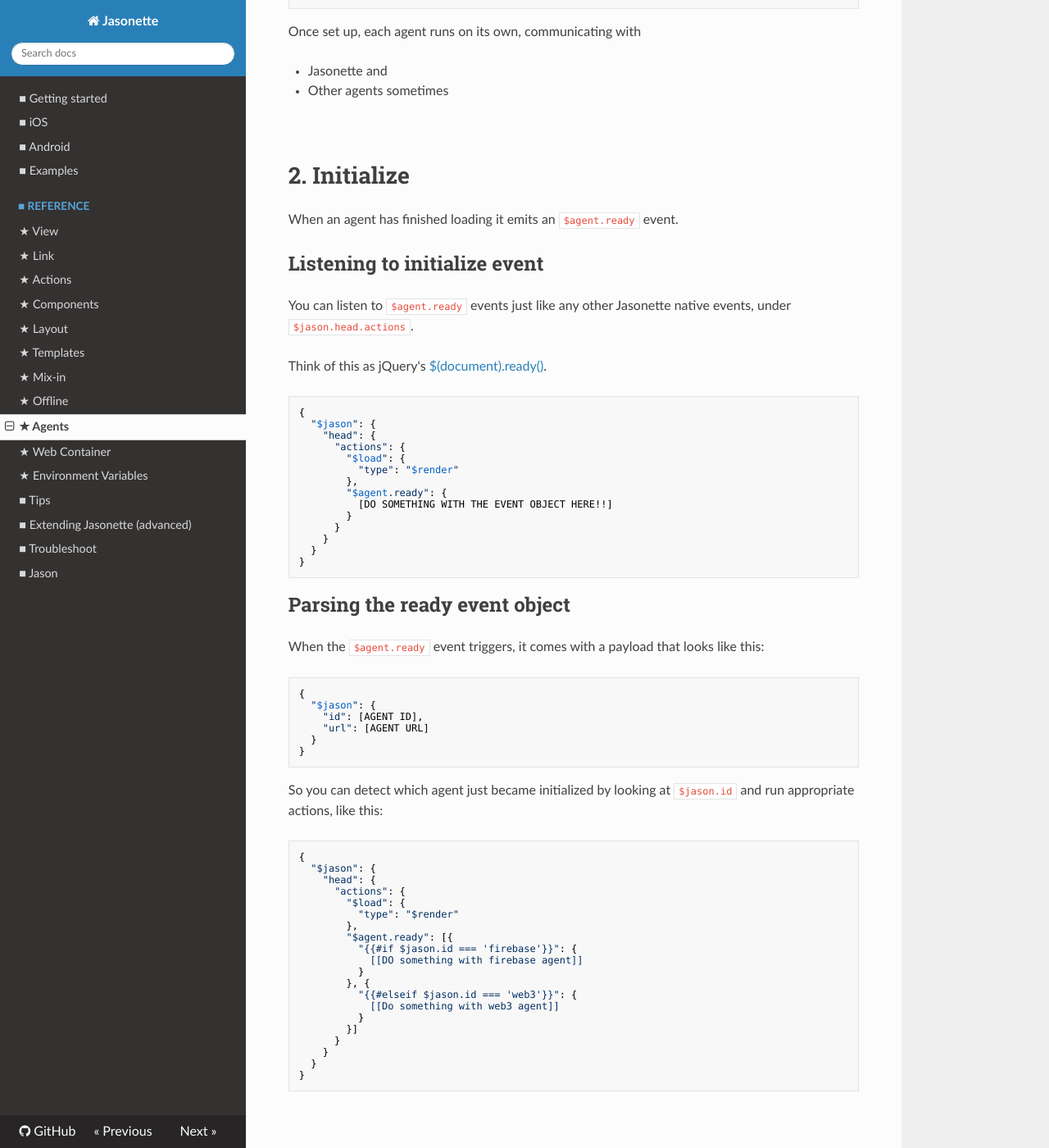
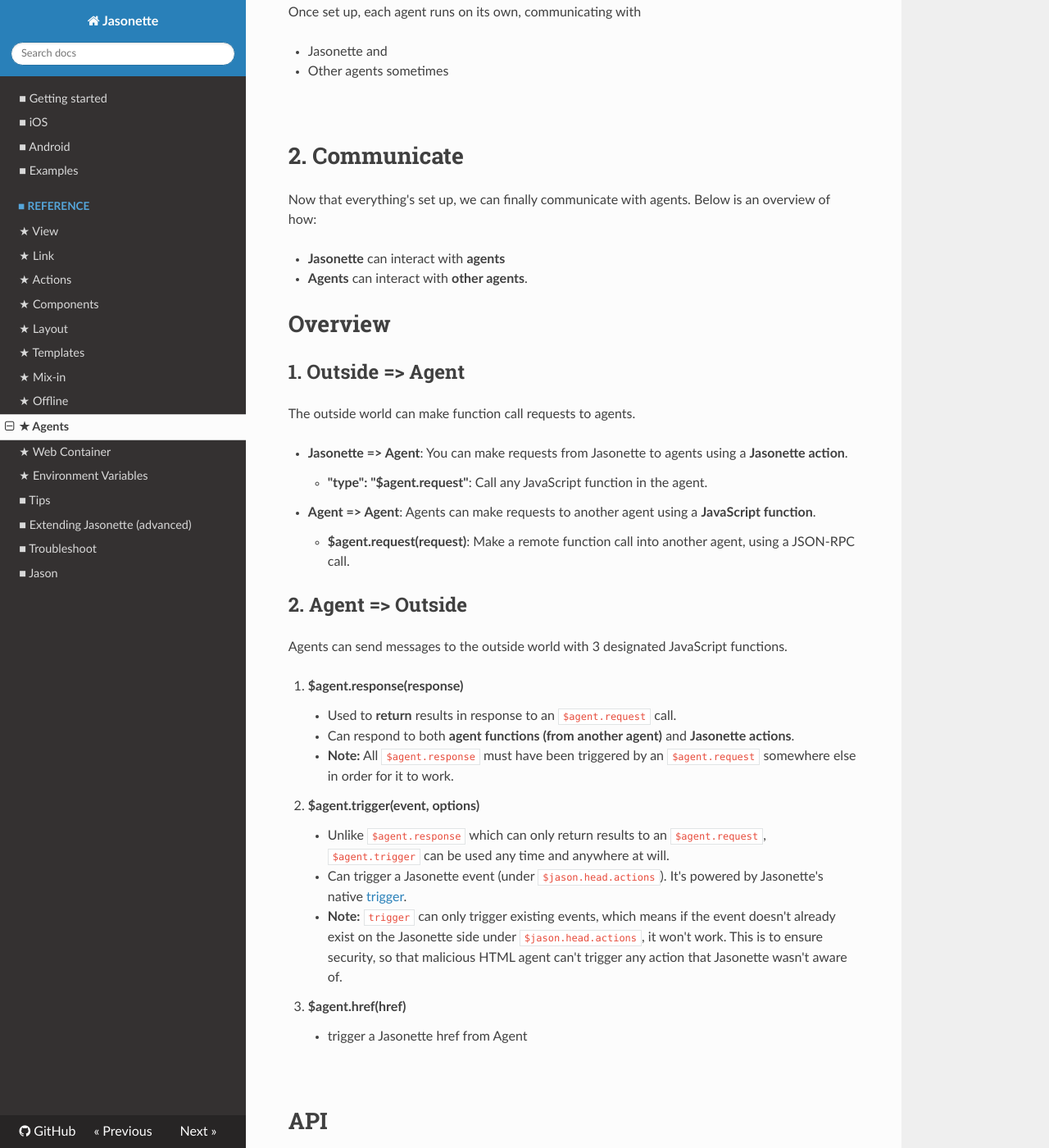
Before and after one commit to Jasonette/documentation, an MkDocs documentation site: the page built from docs/agents.md, in a window 1280 px wide and 1400 px high, scrolled down 6383 px. Shown: the whole window at 82% size. Built offline with MkDocs 1.6.1, drawn with Linux system fonts in a browser that asks for light colours; nearby versions of some CDN libraries; old or Windows-style settings are respelled for this version of MkDocs; some of the changed text lies outside the part shown.

Commit message:
Remove $agent.ready event

````diff
--- a/docs/agents.md
+++ b/docs/agents.md
@@ -176,7 +176,6 @@
 This documentation discusses:
 
 1. **Declare**: How to declare agents
-2. **Initialize**: How to listen to events emitted by agents
 2. **Communicate**: How to communicate with agents
 
 # 1. Declare
@@ -235,76 +234,7 @@
 
 <br>
 
-
-# 2. Initialize
-
-When an agent has finished loading it emits an `$agent.ready` event.
-
-## Listening to initialize event
-
-You can listen to `$agent.ready` events just like any other Jasonette native events, under `$jason.head.actions`.
-
-Think of this as jQuery's [$(document).ready()](https://learn.jquery.com/using-jquery-core/document-ready/).
-
-```
-{
-  "$jason": {
-    "head": {
-      "actions": {
-        "$load": {
-          "type": "$render"
-        },
-        "$agent.ready": {
-          [DO SOMETHING WITH THE EVENT OBJECT HERE!!]
-        }
-      }
-    }
-  }
-}
-```
-
-## Parsing the ready event object
-
-When the `$agent.ready` event triggers, it comes with a payload that looks like this:
-
-```
-{
-  "$jason": {
-    "id": [AGENT ID],
-    "url": [AGENT URL]
-  }
-}
-```
-
-So you can detect which agent just became initialized by looking at `$jason.id` and run appropriate actions, like this:
-
-```
-{
-  "$jason": {
-    "head": {
-      "actions": {
-        "$load": {
-          "type": "$render"
-        },
-        "$agent.ready": [{
-          "{{#if $jason.id === 'firebase'}}": {
-            [[DO something with firebase agent]]
-          }
-        }, {
-          "{{#elseif $jason.id === 'web3'}}": {
-            [[Do something with web3 agent]]
-          }
-        }]
-      }
-    }
-  }
-}
-```
-
-
-<br>
-
-# 3. Communicate
+# 2. Communicate
 
 Now that everything's set up, we can finally communicate with agents. Below is an overview of how:
 
````
